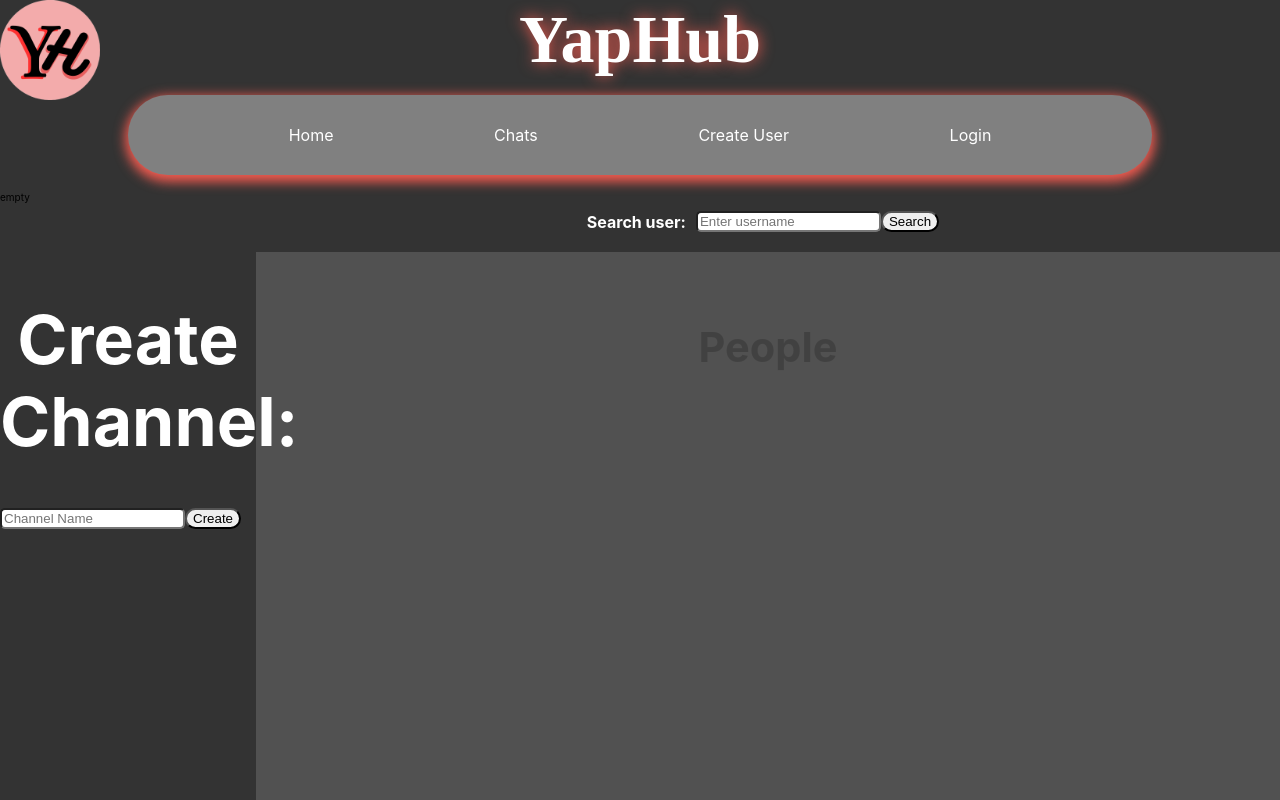
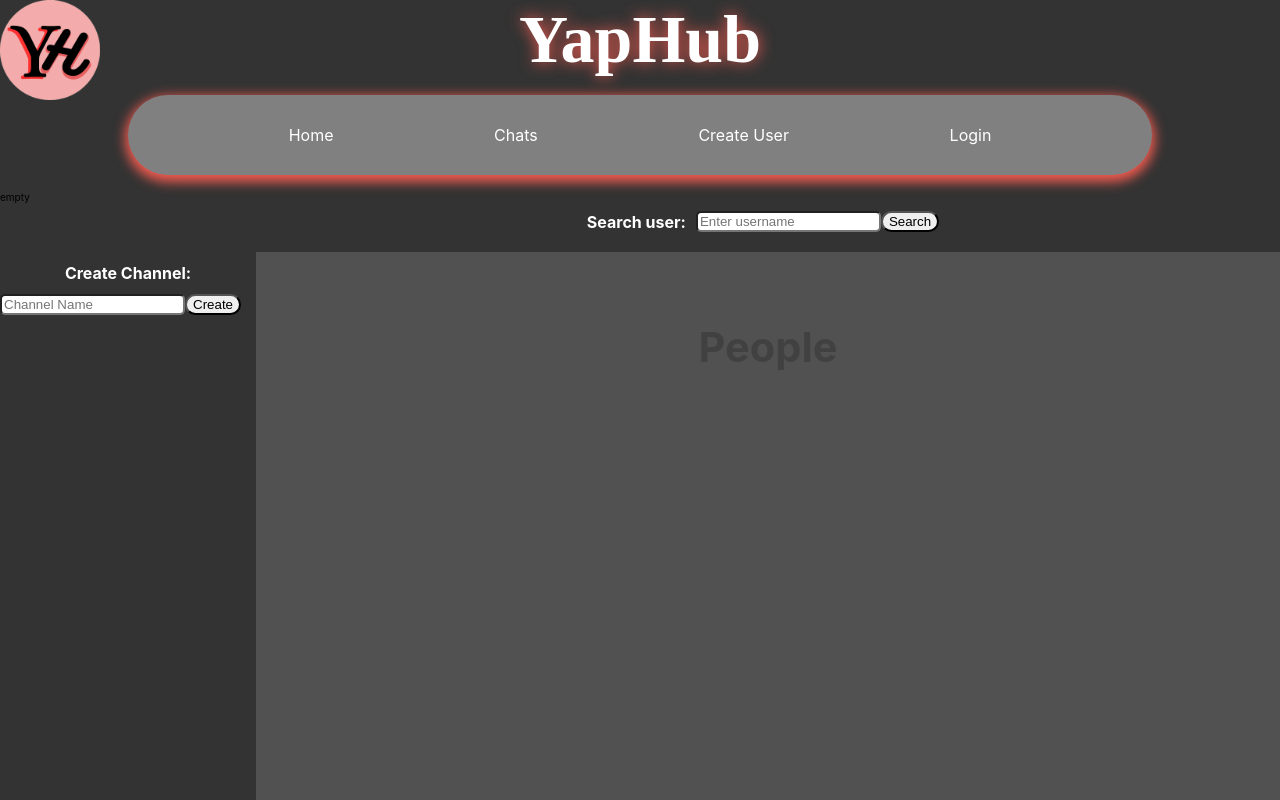
Before and after one commit to Kapiib/ChatApp, a React (Create React App) app in the folder react-chatapp/: page /About in a window 1280 px wide. Shown: the top 800 px of the page. Built offline with nearby package versions, Linux system fonts and the light colour scheme.

Commit message:
ingen stor endring

```diff
--- a/react-chatapp/src/css/Chats.css
+++ b/react-chatapp/src/css/Chats.css
@@ -116,7 +116,7 @@ button{
 }
 
 input{
-    background-color: ;
+    /* background-color: ; */
     border-radius: 5px;
     transition: border-color 0.3s , box-shadow 0.3s;
 }
@@ -126,3 +126,7 @@ input:focus{
     box-shadow: 0 0 5px rgba(150, 63, 59, 0.7);
     outline: none;
 }
+
+#create_channel{
+    font-size: 16px;
+}
--- a/react-chatapp/src/pages/About.js
+++ b/react-chatapp/src/pages/About.js
@@ -101,7 +101,7 @@ export default function About() {
 
         {/*Channel Creation og text box*/}
         <div classname="channel_creation">
-          <h1>Create Channel:</h1>
+          <h1 id="create_channel">Create Channel:</h1>
           <form onSubmit={handleCreateChannel}>
             <input
             type="text"
```
